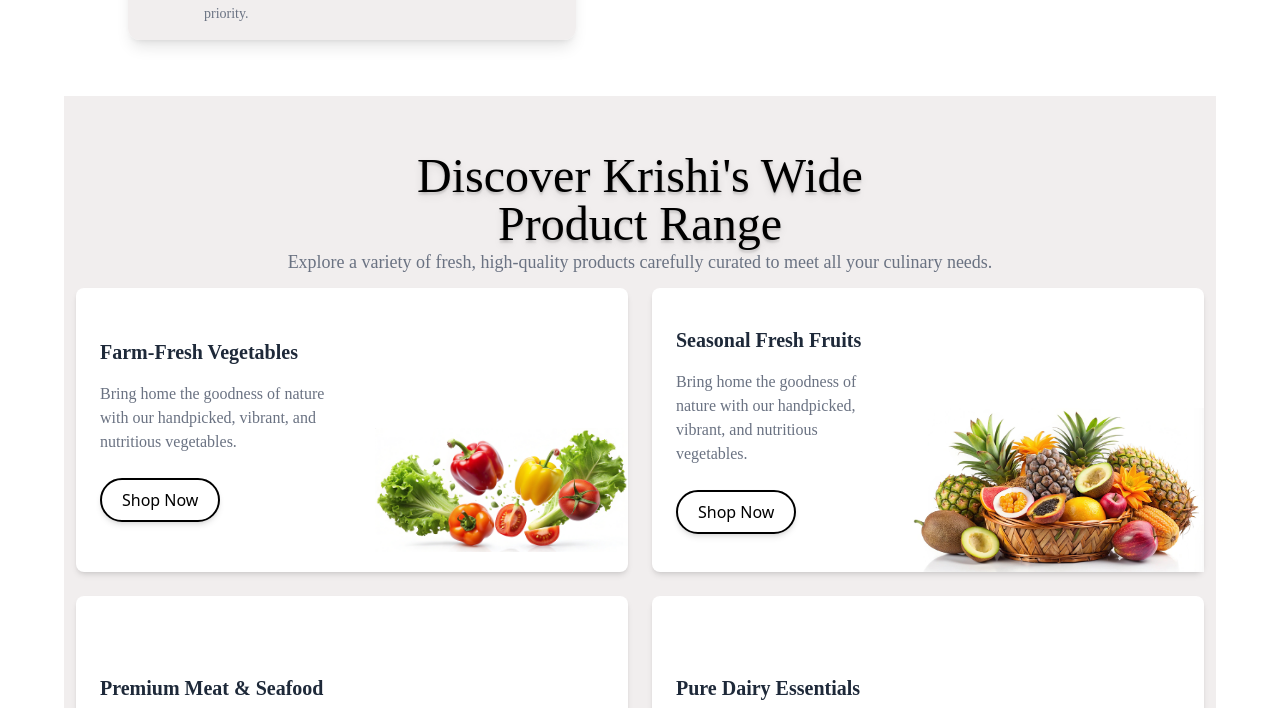
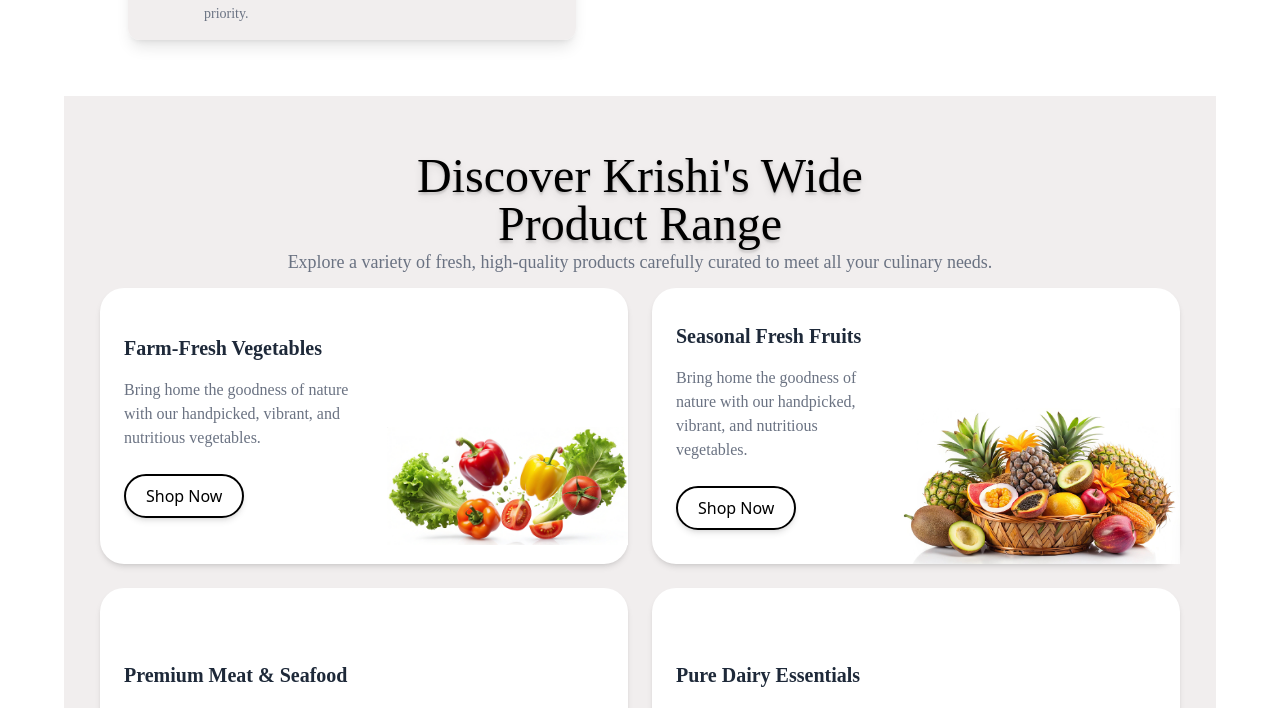
Before and after one commit to mayankkumar8629/VeggieTO, a React (Vite) app in the folder frontend/CustomerModule/: page / in a window 1280 px wide. Shown: the part 1918-2626 px from the top of the page. Built offline with nearby package versions, Linux system fonts and the light colour scheme.

Commit message:
minor update

```diff
--- a/frontend/CustomerModule/src/components/Homepage/ThirdSection.jsx
+++ b/frontend/CustomerModule/src/components/Homepage/ThirdSection.jsx
@@ -7,7 +7,7 @@
 
 export const ThirdSection = () => {
     return (
-        <div className="bg-[#efebebda]">
+        <div className="bg-[#efebebda] px-6">
             <div className='flex justify-evenly pt-14 text-center items-center font-[Plus-Jakarta-Sans] lg:text-5xl md:text-4xl sm:text-3xl text-2xl text-shadow-lg'>
                 Discover Krishi's Wide <br />Product Range
             </div>
--- a/frontend/CustomerModule/src/components/Homepage/Utilities/DiscoverCard.jsx
+++ b/frontend/CustomerModule/src/components/Homepage/Utilities/DiscoverCard.jsx
@@ -2,7 +2,7 @@
 
 const DiscoverCard = ({ title, description, imgUrl }) => {
     return (
-        <div className='flex     flex-row w-1/2 items-center gap-4 sm:gap-6 pl-6 m-3 pb-0 bg-white rounded-lg shadow-md hover:shadow-lg transition-all duration-300'>
+        <div className='flex     flex-row w-1/2 items-center gap-4 sm:gap-6 pl-6 m-3 pb-0 bg-white rounded-3xl shadow-md hover:shadow-lg transition-all duration-300'>
             <div className='flex-initial space-y-4'>
                 <h3 className='text-gray-800 text-lg sm:text-xl font-semibold font-[Plus-Jakarta-Sans]'>
                     {title}
```
